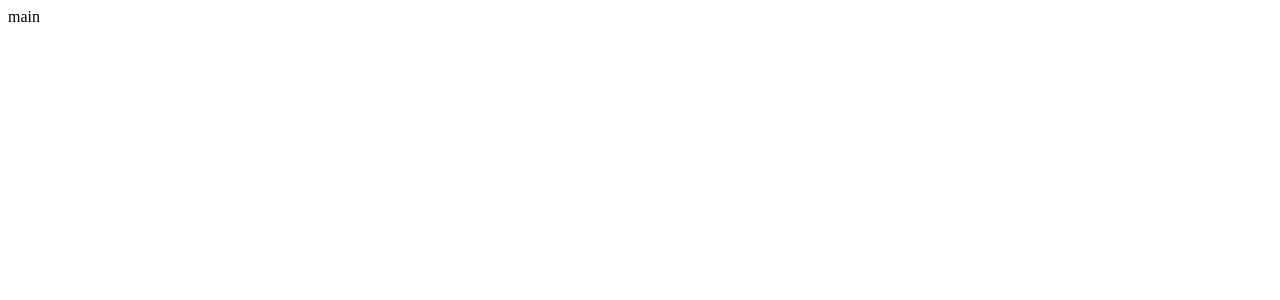
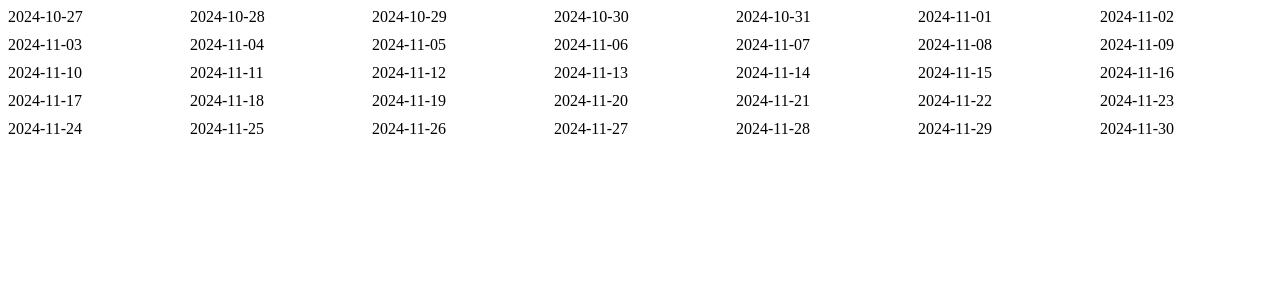
Before and after one commit to jin-2/calendar, a React (Vite) app: page / in a window 1280 px wide. Shown: the top 300 px of the page. Built offline with nearby package versions, Linux system fonts and the light colour scheme; no server answers.

Commit message:
feat: Get the date to display on the calendar
- Install date-fns

```diff
--- a/package.json
+++ b/package.json
@@ -23,6 +23,7 @@
     "@types/react": "^18.3.12",
     "@types/react-dom": "^18.3.1",
     "@vitejs/plugin-react": "^4.3.3",
+    "date-fns": "^4.1.0",
     "eslint": "^9.13.0",
     "eslint-plugin-react-hooks": "^5.0.0",
     "eslint-plugin-react-refresh": "^0.4.14",
--- a/src/App.tsx
+++ b/src/App.tsx
@@ -1,12 +1,13 @@
 import { QueryClient, QueryClientProvider } from "@tanstack/react-query";
 import { ReactQueryDevtools } from "@tanstack/react-query-devtools";
+import Recruit from "./pages/Recruit/Recruit.tsx";
 
 const queryClient = new QueryClient();
 
 function App() {
   return (
     <QueryClientProvider client={queryClient}>
-      <div>main</div>
+      <Recruit />
       <ReactQueryDevtools initialIsOpen={false} />
     </QueryClientProvider>
   );
--- /dev/null
+++ b/src/components/Calendar/Calendar.tsx
@@ -0,0 +1,26 @@
+"use client";
+import styled from "@emotion/styled";
+import Day from "../Day/Day.tsx";
+import { getMonthByWeek } from "../../utils/getMonthByWeek.ts";
+
+interface CalendarProps {}
+
+const Calendar = ({}: CalendarProps) => {
+  const days = getMonthByWeek(2024, 11);
+
+  return (
+    <StyledCalendar>
+      {days.map((day) => (
+        <Day day={day} />
+      ))}
+    </StyledCalendar>
+  );
+};
+
+export default Calendar;
+
+const StyledCalendar = styled.div`
+  display: grid;
+  grid-template-columns: repeat(7, 1fr);
+  gap: 10px;
+`;
--- /dev/null
+++ b/src/components/Day/Day.tsx
@@ -0,0 +1,14 @@
+"use client";
+import styled from "@emotion/styled";
+
+interface DayProps {
+  day: string; // yyyy-MM-dd
+}
+
+const Day = ({ day }: DayProps) => {
+  return <StyledDay>{day}</StyledDay>;
+};
+
+export default Day;
+
+const StyledDay = styled.div``;
--- a/src/pages/Recruit/Recruit.tsx
+++ b/src/pages/Recruit/Recruit.tsx
@@ -2,6 +2,7 @@
 import styled from "@emotion/styled";
 import { useQuery } from "@tanstack/react-query";
 import { getFilters, getRecruits } from "../../api/calendar.ts";
+import Calendar from "../../components/Calendar/Calendar.tsx";
 
 interface RecruitProps {}
 
@@ -16,7 +17,11 @@ const Recruit = ({}: RecruitProps) => {
     queryFn: getFilters,
   });
 
-  return <StyledRecruit>calendar</StyledRecruit>;
+  return (
+    <StyledRecruit>
+      <Calendar />
+    </StyledRecruit>
+  );
 };
 
 export default Recruit;
--- /dev/null
+++ b/src/utils/getMonthByWeek.ts
@@ -0,0 +1,22 @@
+import {
+  startOfMonth,
+  endOfMonth,
+  startOfWeek,
+  endOfWeek,
+  eachDayOfInterval,
+  format,
+} from "date-fns";
+
+export function getMonthByWeek(year: number, month: number) {
+  const SUNDAY = 0;
+
+  // month - 1 = 0: 1월, 1: 2월
+  const startOfMonthDate = startOfMonth(new Date(year, month - 1));
+  const endOfMonthDate = endOfMonth(startOfMonthDate);
+
+  const weekStart = startOfWeek(startOfMonthDate, { weekStartsOn: SUNDAY });
+  const weekEnd = endOfWeek(endOfMonthDate, { weekStartsOn: SUNDAY });
+
+  const dates = eachDayOfInterval({ start: weekStart, end: weekEnd });
+  return dates.map((date) => format(date, "yyyy-MM-dd")); // 원하는 포맷에 맞게 변환
+}
```
Also changed, not shown: 1 other file (tests, documents, lock files or other folders).
